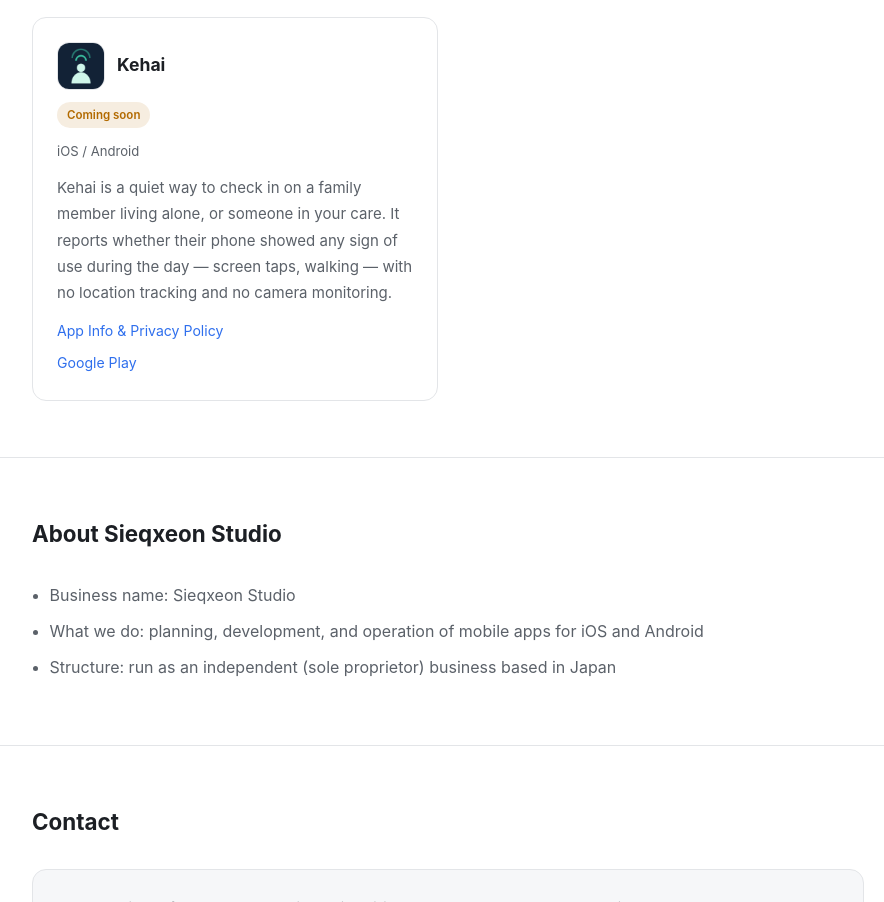
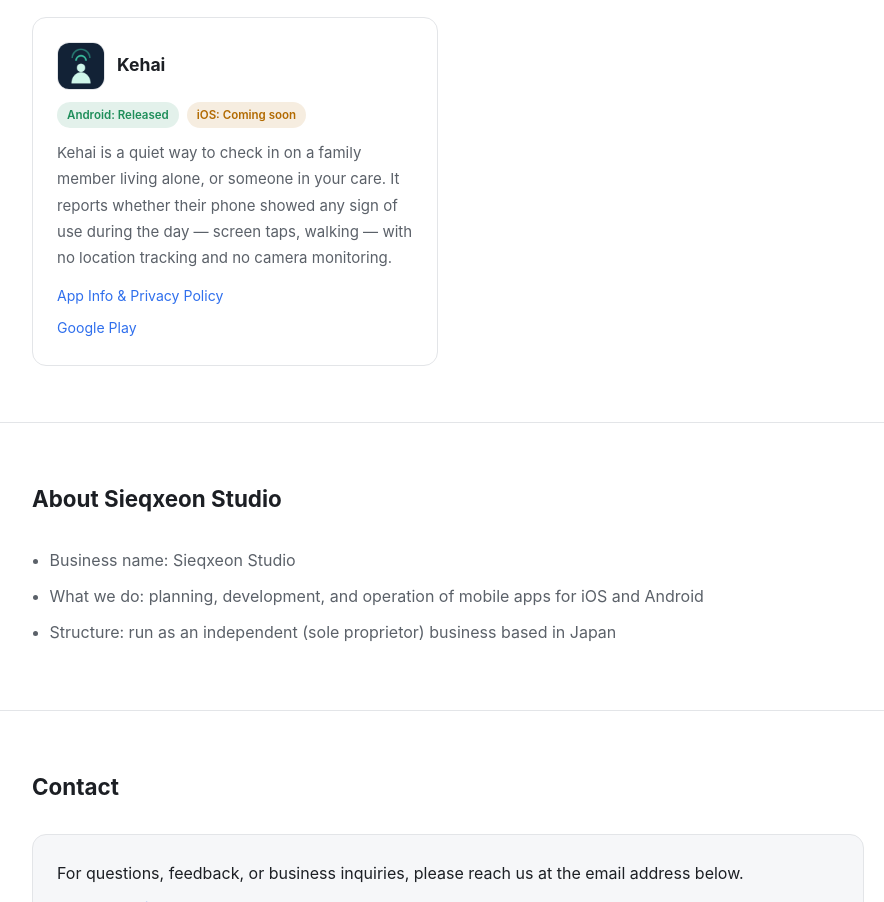
Before and after one commit to sieqxeon/sieqxeon-com-site, a plain HTML site: page en/index.html in a window 1280 px wide. Shown: the part 926-1828 px from the top of the page, without its empty margins (192-1076 px from the left). Drawn offline with Linux system fonts and the light colour scheme.

Commit message:
Add files via upload

```diff
--- a/en/index.html
+++ b/en/index.html
@@ -72,8 +72,10 @@
           <img src="../images/kehai-icon.png" alt="Kehai app icon" class="app-icon">
           <h3>Kehai</h3>
         </div>
-        <span class="badge soon">Coming soon</span>
-        <p class="platforms">iOS / Android</p>
+        <div class="platform-status">
+          <span class="badge live">Android: Released</span>
+          <span class="badge soon">iOS: Coming soon</span>
+        </div>
         <p>Kehai is a quiet way to check in on a family member living alone, or someone in your care. It reports whether their phone showed any sign of use during the day — screen taps, walking — with no location tracking and no camera monitoring.</p>
         <div class="app-links">
           <a href="../privacy-policy/kehai.html">App Info &amp; Privacy Policy</a>
```
